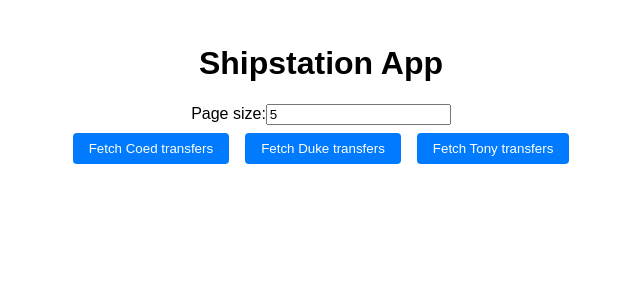
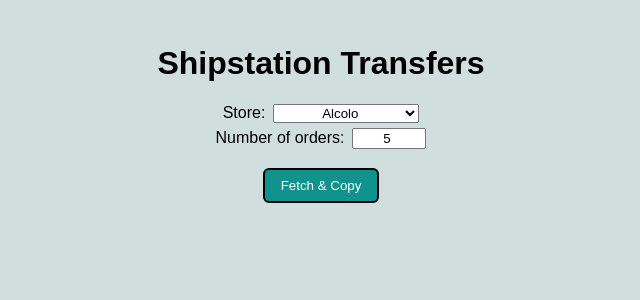
Before and after one commit to cmcd1091/shipstation-capstone, a React (Vite) app: page / in a window 1280 px wide. Shown: the top 300 px of the page, without its empty margins (319-959 px from the left). Built offline with nearby package versions, Linux system fonts and the light colour scheme.

Commit message:
With select dropdown

```diff
--- a/server.cjs
+++ b/server.cjs
@@ -73,14 +73,15 @@
     const storeId = storeMap[store];
 
     if (!storeId) {
-      return res.status(400).json({ error: 'Invalid or missing store parameter' });
+      // return res.status(400).json({ error: 'Invalid or missing store parameter' });
+      console.log("errorrrrr")
     }
 
     const { copiedFiles, skippedOrders } = await fetchTransfers(storeId, store, pageSize);
 
     let message = '';
     if (copiedFiles.length > 0) {
-      message += ` ${copiedFiles.length} files copied successfully.`;
+      message += ` ${copiedFiles.length} files copied successfully`;
     } else {
       message += ` No files were copied.`;
     }
--- /dev/null
+++ b/src/Components/App.css
@@ -0,0 +1,19 @@
+body {
+  /* background-color: rgba(255, 228, 108, 0.65); */
+  /* background-color: rgba(111, 255, 111, 0.589); */
+  background-color: #D1DEDE;
+}
+
+input {
+  width: 60px;
+  text-align: center;
+  padding-left: 10px;
+  padding-right: 0px;
+  margin-left: .5rem;
+}
+
+select {
+  margin-bottom: 5px;
+  margin-left: 0.5rem;
+  text-align: center;
+}
--- a/src/Components/App.jsx
+++ b/src/Components/App.jsx
@@ -1,6 +1,7 @@
 import { useState } from "react"
-import CopyButtons from "./CopyButtons"
+import FetchParams from "./FetchParams"
 import CopiedContainer from "./CopiedContainer"
+import './App.css'
 
 const App = () => {
   const [pageSize, setPageSize] = useState(5)
@@ -12,19 +13,10 @@
   return (
     <>
       <div style={{ margin: '0 auto', padding: '1rem', fontFamily: 'Arial, sans-serif', textAlign: 'center'}}>
-        <h1>Shipstation App</h1>
-        <div>
-          <label>
-            Page size:
-            <input
-              type='number'
-              value={pageSize}
-              onChange={(e) => setPageSize(Number(e.target.value))}
-            />
-          </label>
-        </div>
-        <CopyButtons
+        <h1>Shipstation Transfers</h1>
+        <FetchParams
           pageSize={pageSize}
+          setPageSize={setPageSize}
           setFiles={setFiles}
           setMessage={setMessage}
           setSkipped={setSkipped}
--- a/src/Components/CopiedContainer.jsx
+++ b/src/Components/CopiedContainer.jsx
@@ -10,6 +10,7 @@
         alignItems: 'center',
         justifyContent: 'center',
         marginBottom: '0.5rem',
+        paddingLeft: '0px',
         listStyle: 'none'
       }}>
 
--- a/src/Components/CopiedItem.jsx
+++ b/src/Components/CopiedItem.jsx
@@ -24,7 +24,7 @@
             border: '1px solid #ccc'
           }}
         />
-        <div>Order number: {orderPart}</div>
+        <div>Order: {orderPart}</div>
         {/* <div>SKU: {skuPart}</div> */}
       </li>
     </>
--- a/src/Components/CopyButtons.jsx
+++ /dev/null
@@ -1,29 +0,0 @@
-import axios from 'axios';
-import '../CopyButtons.css';
-
-const CopyButtons = ({ pageSize, setSelectedStore, setMessage, setFiles, setSkipped }) => {
-
-  const fetchTransfers = async (store) => {
-    setFiles([]);
-    setSkipped([]);
-    setSelectedStore(store);
-    try {
-      const res = await axios.get(`http://localhost:3001/fetch-transfers?store=${store}&pageSize=${pageSize}`);
-      setMessage(res.data.message);
-      setFiles(res.data.files);
-      setSkipped(res.data.skippedOrders);
-    } catch (error) {
-      setMessage('Error: ' + (error.response?.data || error.message));
-    }
-  };
-
-  return (
-    <>
-      <button onClick={() => fetchTransfers('coed')}>Fetch Coed transfers</button>
-      <button onClick={() => fetchTransfers('duke')}>Fetch Duke transfers</button>
-      <button onClick={() => fetchTransfers('tony')}>Fetch Tony transfers</button>
-    </>
-  )
-};
-
-export default CopyButtons;
--- /dev/null
+++ b/src/Components/FetchParams.css
@@ -0,0 +1,13 @@
+button {
+  background-color: #10928f;
+  border: 2px solid rgb(0, 0, 0);
+  color: white;
+  padding: 0.5rem 1rem;
+  margin: 1.2rem;
+  border-radius: 6px;
+  cursor: pointer;
+}
+
+button:hover {
+  background-color: #0c8482;
+}
--- /dev/null
+++ b/src/Components/FetchParams.jsx
@@ -0,0 +1,62 @@
+import axios from 'axios';
+import './FetchParams.css';
+import { useState } from 'react';
+
+const FetchParams = ({ pageSize, setPageSize, setSelectedStore, setMessage, setFiles, setSkipped }) => {
+  const [localStore, setLocalStore] = useState('')
+
+  const fetchTransfers = async (store) => {
+    setFiles([]);
+    setSkipped([]);
+    setSelectedStore(store);
+    try {
+      const res = await axios.get(`http://localhost:3001/fetch-transfers?store=${store}&pageSize=${pageSize}`);
+      setMessage(res.data.message);
+      setFiles(res.data.files);
+      setSkipped(res.data.skippedOrders);
+    } catch (error) {
+      setMessage('Error: ' + (error.response?.data || error.message));
+    }
+  };
+
+  const handleChange = (e) => {
+    const store = e.target.value;
+    if (store) {
+      setLocalStore(store);
+    }
+  }
+
+  return (
+    <>
+      Store:
+      <select defaultValue='' onChange={handleChange}>
+        <option value='alcolo'>Alcolo</option>
+        <option value='coed'>Coed Naked</option>
+        <option value='duke'>Duke Gomez</option>
+        <option value='dukeTT'>Duke Gomez Tik Tok</option>
+        <option value='jakey'>Jakey Botch</option>
+        <option value='mo'>Lil Mo</option>
+        <option value='michaels'>Michael's</option>
+        <option value='slick'>Slick Stevie</option>
+        <option value='tony'>Too Turnt Tony</option>
+      </select>
+
+      <div>
+          <label>
+            Number of orders:
+            <input
+              type='number'
+              value={pageSize}
+              onChange={(e) => setPageSize(Number(e.target.value))}
+            />
+          </label>
+        </div>
+
+      <div>
+        <button onClick={() => fetchTransfers(localStore)}>Fetch & Copy</button>
+      </div>
+    </>
+  )
+};
+
+export default FetchParams;
--- a/src/CopyButtons.css
+++ /dev/null
@@ -1,13 +0,0 @@
-button {
-  background-color: #007BFF;
-  color: white;
-  padding: 0.5rem 1rem;
-  margin: 0.5rem;
-  border: none;
-  border-radius: 4px;
-  cursor: pointer;
-}
-
-button:hover {
-  background-color: #006ee3;
-}
```
